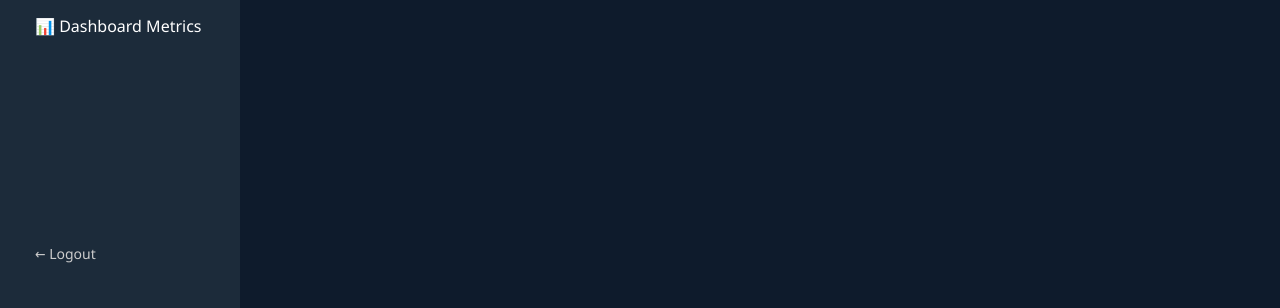
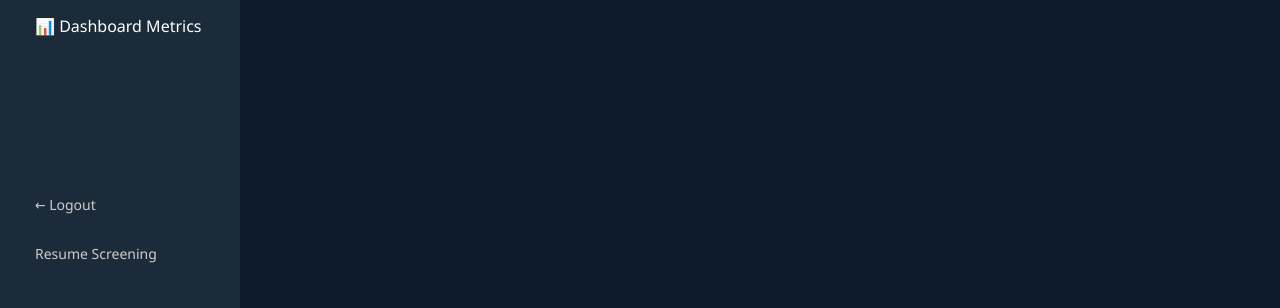
Before and after one commit to SnehaV1499/BCP-Project-, a plain HTML site: page hr_dashboard.html in a window 1280 px wide. Shown: the part 492-800 px from the top of the page. Drawn offline with Linux system fonts and the light colour scheme; no server answers.

Commit message:
Update hr_dashboard.html

```diff
--- a/hr_dashboard.html
+++ b/hr_dashboard.html
@@ -68,7 +68,9 @@
     <a href="#" class="nav-link" data-section="interview">📋 Interview Tracker</a>
     <a href="#" class="nav-link" data-section="resumes">📑 Resume Review</a>
     <a href="#" class="nav-link" data-section="stats">📊 Dashboard Metrics</a>
-    <div class="logout"><a href="index.html">← Logout</a></div>
+    <div class="logout"><a href="index.html">← Logout</a>
+    <a href="resume_screening.html">Resume Screening</a>
+</div>
   </div>
   <div class="main-content">
     <div class="card">
```
